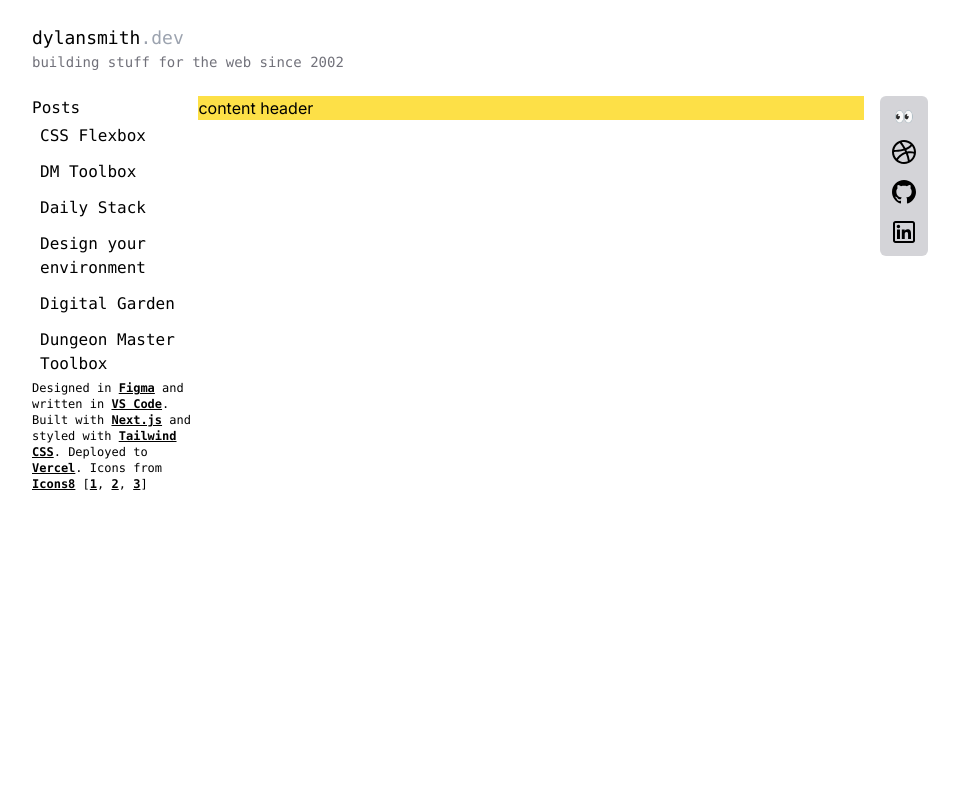
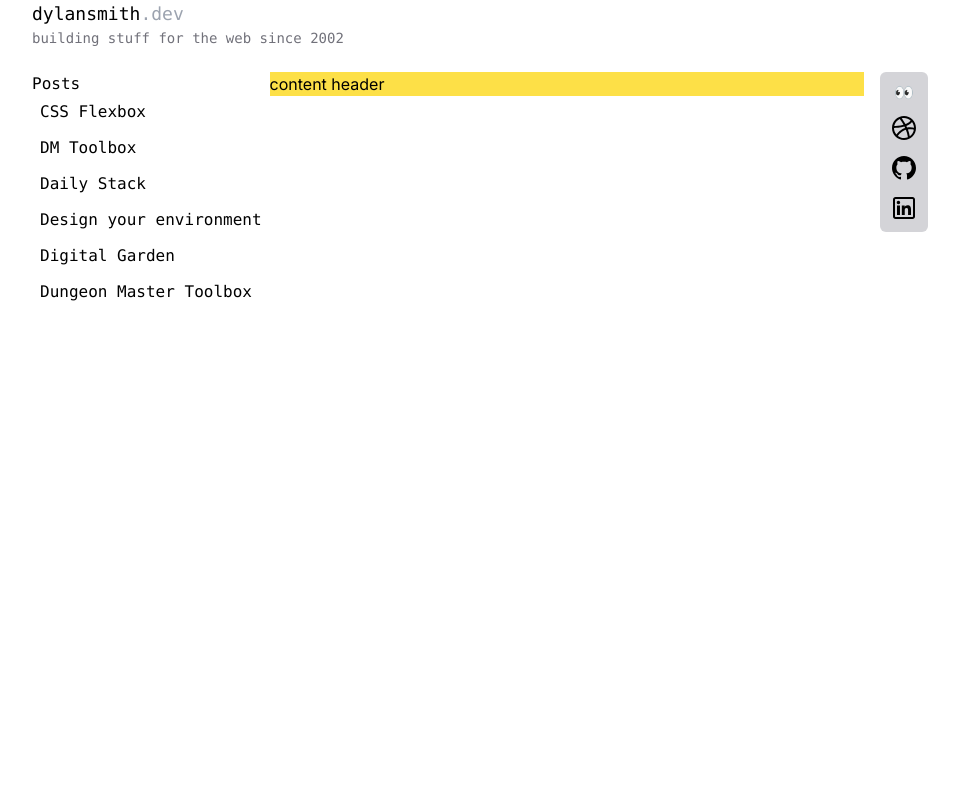
Before and after one commit to dylpckl/dsdev, a Next.js app: page / in a window 1280 px wide. Shown: the top 800 px of the page, without its empty margins (160-1119 px from the left). Built offline with nearby package versions, Linux system fonts and the light colour scheme.

Commit message:
move footer, fixed sidebar, header, social

```diff
--- a/src/app/layout.tsx
+++ b/src/app/layout.tsx
@@ -49,8 +49,9 @@ export default function RootLayout({
     </div>
   );
 
-  const credits = (
-    <div className="text-black text-xs font-mono col-span-1 h-fit ">
+  const footer = (
+    <div className="text-black text-xs font-mono col-span-3 h-fit mt-8 py-12  border-t p-4 flex justify-center">
+      <div>
         Designed in{" "}
         <ExternalLink
           href="https://www.figma.com/"
@@ -98,22 +99,21 @@ export default function RootLayout({
         />
         {"]"}
       </div>
+    </div>
   );
 
   const sideBar = (
-    <div className="flex flex-col justify-between">
-      <div className="flex flex-col font-mono">
+    <div className="flex flex-col font-mono sticky top-[72px] h-screen">
       <span className="">Posts</span>
       <nav className="col-span-1 flex flex-col gap-1 min-w-[25%] ">
         {postPreviews}
       </nav>
-      </div>
-      {credits}
+      {/* {credits} */}
     </div>
   );
 
   const header = (
-    <header className="col-span-3 font-mono mb-6 flex flex-col h-fit">
+    <header className=" bg-white col-span-3 font-mono mb-6 flex flex-col h-fit sticky top-0">
       <Link
         className="flex text-lg w-fit"
         href="/"
@@ -129,7 +129,7 @@ export default function RootLayout({
   );
 
   const social = (
-    <div className="flex flex-col justify-between">
+    <div className="flex flex-col justify-between sticky top-[72px] h-screen">
       {/* Social */}
       <div className="ml-4 bg-zinc-300 rounded-md flex text-black flex-col gap-2 p-2 items-center">
         <span>👀</span>
@@ -174,15 +174,15 @@ export default function RootLayout({
   return (
     <html
       lang="en"
-      className={`${inter.className} h-screen sm:mx-8 mx-16 xl:mx-48 py-6 overflow-hidden`}
+      className={`${inter.className} sm:mx-8 mx-16 xl:mx-48`}
     >
-      <body className="grid grid-cols-[1fr,4fr] auto-rows-max auto-cols-max h-full">
+      <body className="grid grid-cols-[auto,1fr] grid-rows-[auto,1fr,auto] min-h-screen auto-rows-min auto-cols-max h-full">
         {header}
         {sideBar}
         {/* {nav} */}
         {children}
         {social}
-        {/* {footer} */}
+        {footer}
       </body>
     </html>
   );
--- a/src/app/page.tsx
+++ b/src/app/page.tsx
@@ -18,7 +18,7 @@ export default function Home() {
   //   </div>
   // ));
   return (
-    <main className="w-full">
+    <main className="h-[80vh] w-full">
       {/* Body */}
       <div className="flex gap-8">
         {/* Content */}
--- a/src/app/posts/[slug]/page.tsx
+++ b/src/app/posts/[slug]/page.tsx
@@ -40,7 +40,7 @@ const PostPage = (props: any) => {
   const tags = post.data.tags;
   // console.log(tags);
   return (
-    <div className="h-[80vh] overflow-y-auto px-2 flex flex-col min-w-full">
+    <div className="px-2 flex flex-col">
       <div
         className="bg-zinc-200 rounded-md text-slate-800"
         // ref={topRef}
```
Lines whose indentation alone changed are shown as unchanged.
